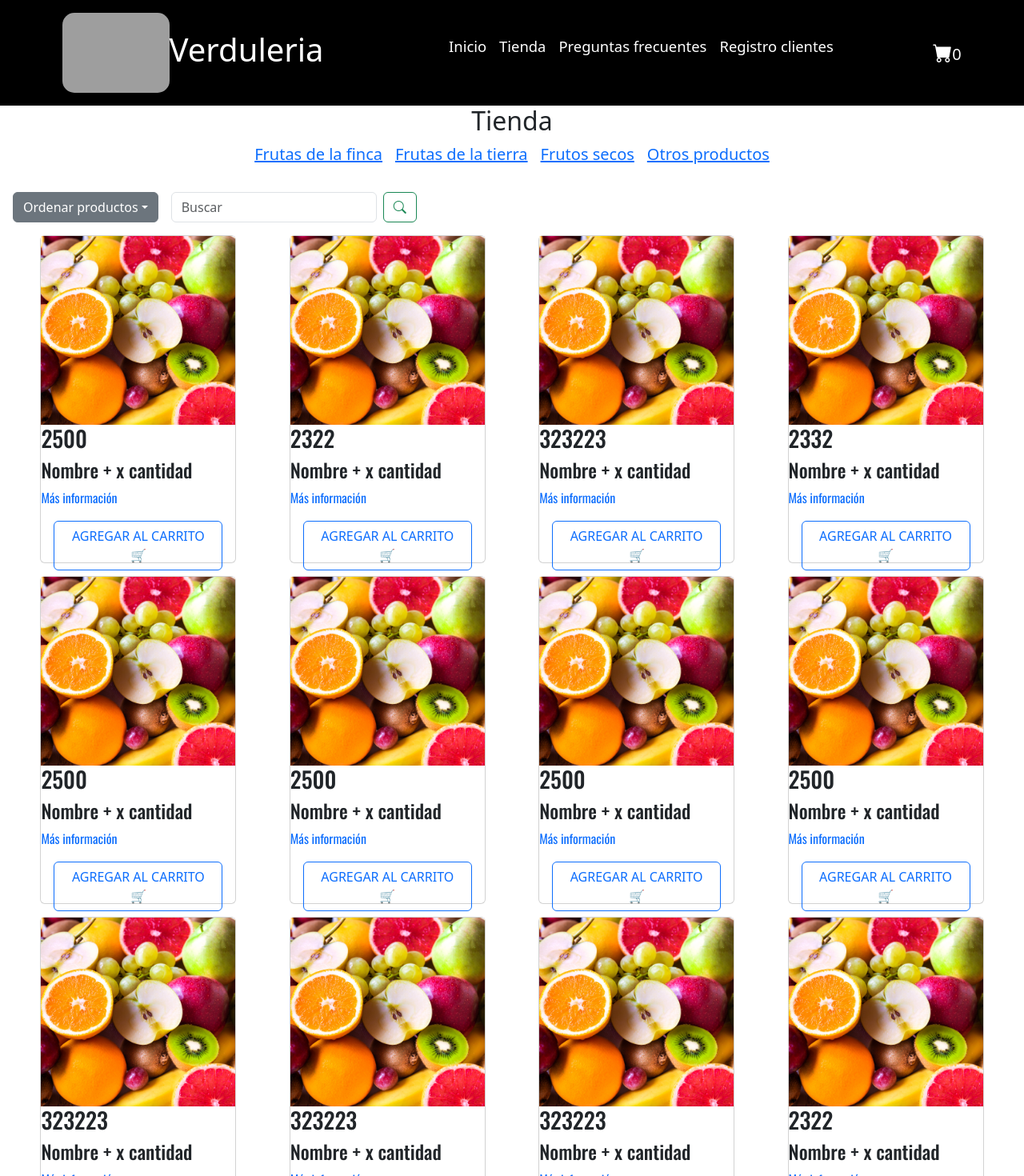
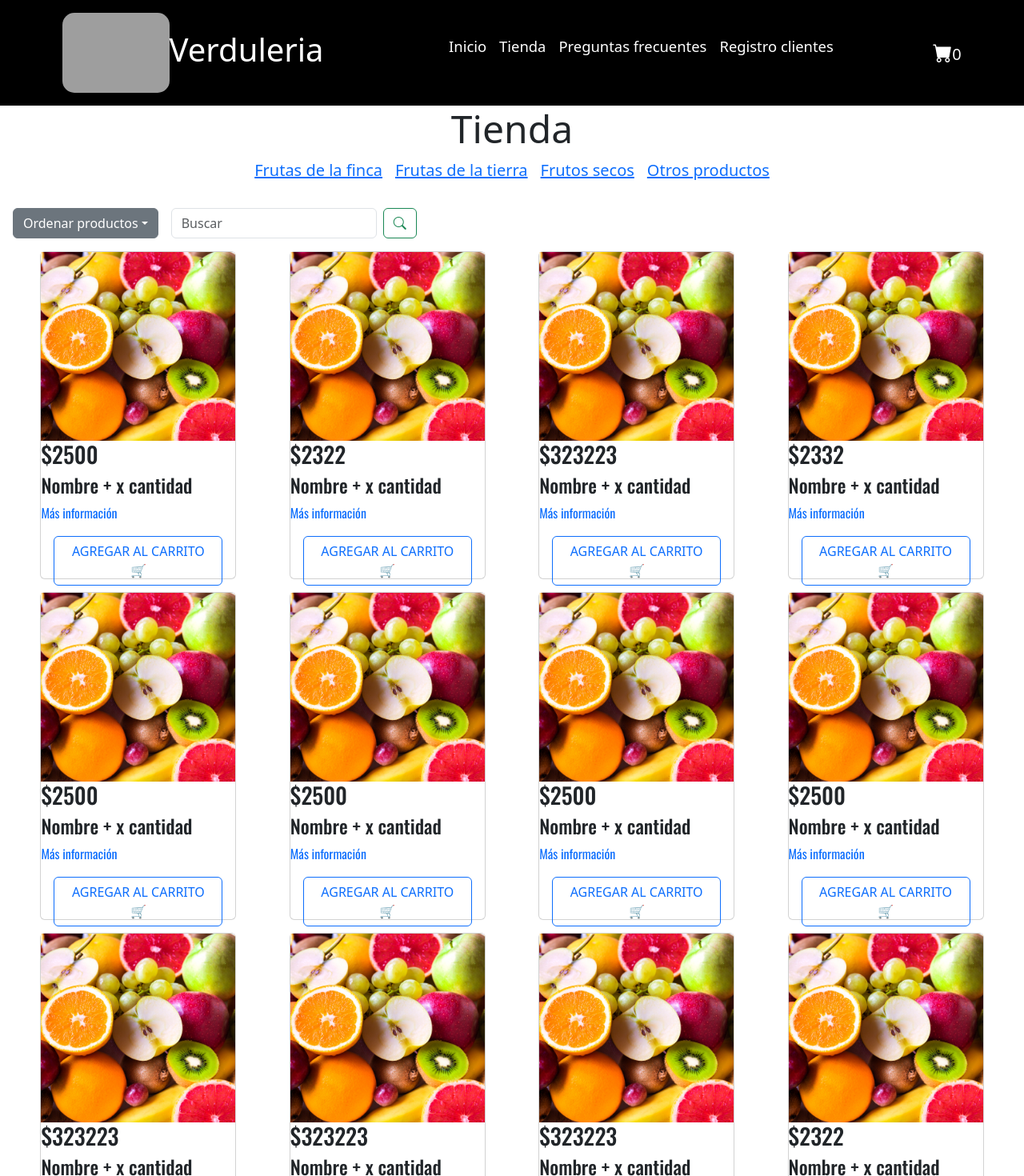
Before and after one commit to santisabb/verduleria-ecommerce, a React (Vite) app: page /verduleria-ecommerce/store in a window 1280 px wide. Shown: the top 1470 px of the page at 80% size. Built offline with nearby package versions, Linux system fonts and the light colour scheme; grey boxes are pictures that could not be loaded; a web font is replaced by a local one.

Commit message:
modifico componente Store actualizando prop de precio en las Card que se renderizan en la pagina y el partial _store cambiandole el tamaño del titulo y el tamaño de los textos de las categorias en vista mobile

```diff
--- a/src/pages/Store.jsx
+++ b/src/pages/Store.jsx
@@ -30,9 +30,9 @@ function Store(){
                     Ordenar productos
                 </button>
                 <ul className="dropdown-menu dropdown-menu-dark">
-                    <li><a className="dropdown-item active" href="#">por defecto</a></li>
-                    <li><a className="dropdown-item" href="#">por popularidad</a></li>
-                    <li><a className="dropdown-item" href="#">por mas nuevos</a></li>
+                    <li><a className="dropdown-item active" href="#">Por defecto</a></li>
+                    <li><a className="dropdown-item" href="#">Populares</a></li>
+                    <li><a className="dropdown-item" href="#">Más nuevos</a></li>
                 </ul>
             </div>
             <div className="search-section">
@@ -45,19 +45,19 @@ function Store(){
             </div>
         </section>
         <div className="card-container">
-            <Card nombre={'Nombre + x cantidad'} precio={2500} img={fruta}></Card>
-            <Card nombre={'Nombre + x cantidad'} precio={2322} img={fruta}></Card>
-            <Card nombre={'Nombre + x cantidad'} precio={323223} img={fruta}></Card>
-            <Card nombre={'Nombre + x cantidad'} precio={2332} img={fruta}></Card>
-            <Card nombre={'Nombre + x cantidad'} precio={2500} img={fruta}></Card>
-            <Card nombre={'Nombre + x cantidad'} precio={2500} img={fruta}></Card>
-            <Card nombre={'Nombre + x cantidad'} precio={2500} img={fruta}></Card>
-            <Card nombre={'Nombre + x cantidad'} precio={2500} img={fruta}></Card>
-            <Card nombre={'Nombre + x cantidad'} precio={323223} img={fruta}></Card>
-            <Card nombre={'Nombre + x cantidad'} precio={323223} img={fruta}></Card>
-            <Card nombre={'Nombre + x cantidad'} precio={323223} img={fruta}></Card>
-            <Card nombre={'Nombre + x cantidad'} precio={2322} img={fruta}></Card>
-            <Card nombre={'Nombre + x cantidad'} precio={2322} img={fruta}></Card>
+            <Card nombre={'Nombre + x cantidad'} precio={'$2500'} img={fruta}></Card>
+            <Card nombre={'Nombre + x cantidad'} precio={'$2322'} img={fruta}></Card>
+            <Card nombre={'Nombre + x cantidad'} precio={'$323223'} img={fruta}></Card>
+            <Card nombre={'Nombre + x cantidad'} precio={'$2332'} img={fruta}></Card>
+            <Card nombre={'Nombre + x cantidad'} precio={'$2500'} img={fruta}></Card>
+            <Card nombre={'Nombre + x cantidad'} precio={'$2500'} img={fruta}></Card>
+            <Card nombre={'Nombre + x cantidad'} precio={'$2500'} img={fruta}></Card>
+            <Card nombre={'Nombre + x cantidad'} precio={'$2500'} img={fruta}></Card>
+            <Card nombre={'Nombre + x cantidad'} precio={'$323223'} img={fruta}></Card>
+            <Card nombre={'Nombre + x cantidad'} precio={'$323223'} img={fruta}></Card>
+            <Card nombre={'Nombre + x cantidad'} precio={'$323223'} img={fruta}></Card>
+            <Card nombre={'Nombre + x cantidad'} precio={'$2322'} img={fruta}></Card>
+            <Card nombre={'Nombre + x cantidad'} precio={'$2322'} img={fruta}></Card>
 
         </div>
         </>
--- a/src/sass/css/styles.css
+++ b/src/sass/css/styles.css
@@ -299,6 +299,7 @@
 }
 .store-title {
   text-align: center;
+  font-size: 3em;
 }
 
 .categories-nav .nav .menu {
@@ -317,7 +318,7 @@
 }
 @media screen and (max-width: 640px) {
   .categories-nav .nav .menu .cat {
-    font-size: 1em;
+    font-size: 1.2em;
   }
 }
 
--- a/src/sass/scss/partials/components/_store.scss
+++ b/src/sass/scss/partials/components/_store.scss
@@ -1,5 +1,6 @@
 .store-title{
     text-align: center;
+    font-size: 3em;
 }
 
 .categories-nav{
@@ -14,7 +15,7 @@
                 list-style: none;
                 font-size: 1.25em;
                 @include mobile(){
-                    font-size: 1em;
+                    font-size: 1.20em;
                 }
             }
         }
```
Also changed, not shown: 1 other file (tests, documents, lock files or other folders).
